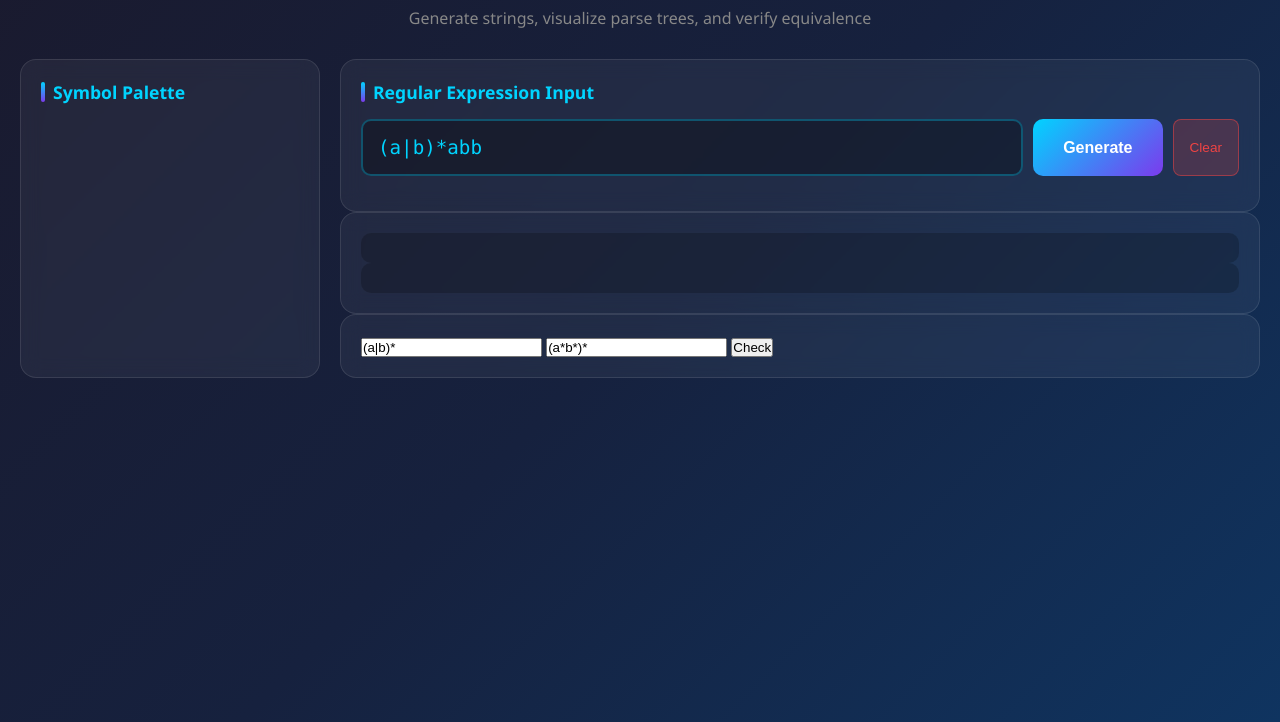
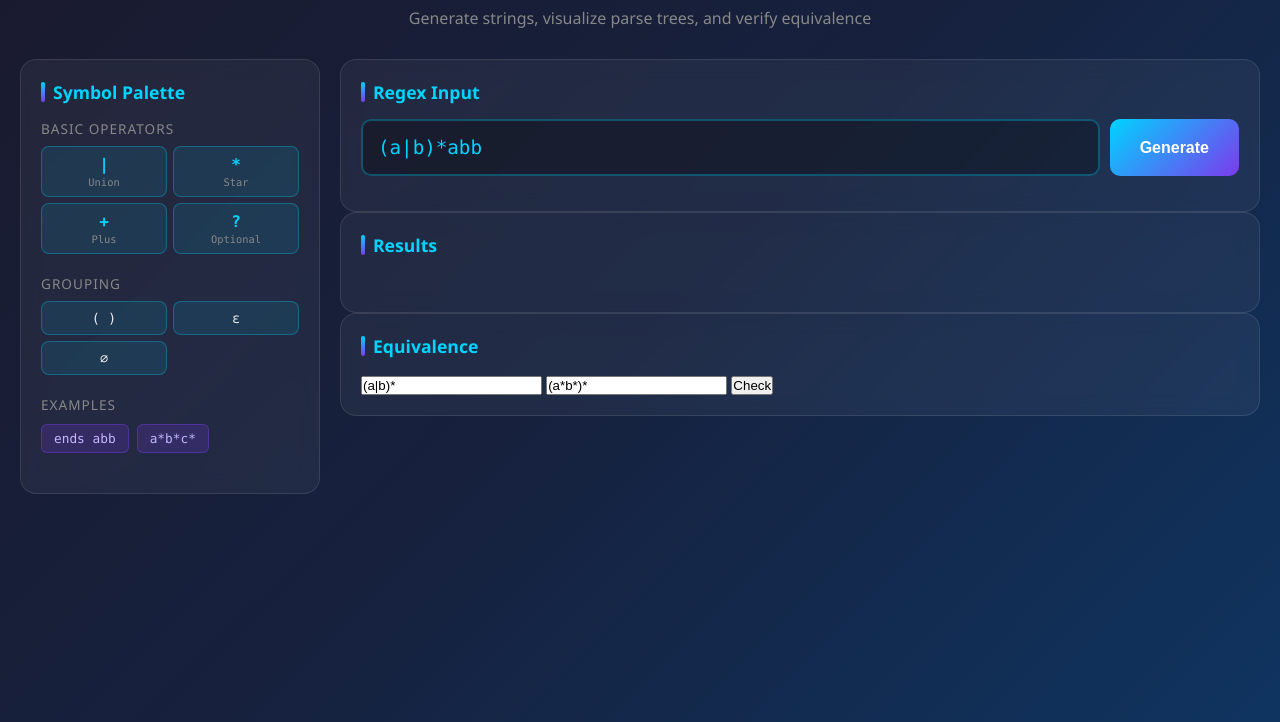
Before and after one commit to RK3109/regex-analyzer, a plain HTML site: page index.html in a window 1280 px wide. Shown: the part 78-800 px from the top of the page. Drawn offline with Linux system fonts and the light colour scheme; files that its build step writes are made by us from their sources; a script that the page names is missing.

Commit message:
Update index.html

```diff
--- a/index.html
+++ b/index.html
@@ -8,6 +8,7 @@
     <!-- External CSS -->
     <link rel="stylesheet" href="styles.css">
 </head>
+
 <body>
     <div class="container">
         <h1>Regular Expression Toolkit</h1>
@@ -18,36 +19,62 @@
             <div class="panel">
                 <div class="panel-title">Symbol Palette</div>
 
-                <!-- (PASTE SAME SIDEBAR HTML HERE — unchanged) -->
-                <!-- KEEP EVERYTHING SAME FROM YOUR ORIGINAL HTML -->
+                <div class="palette-section">
+                    <div class="palette-section-title">Basic Operators</div>
+                    <div class="palette-grid">
+                        <button class="palette-btn" onclick="insertSymbol('|')"><span class="symbol">|</span><span class="desc">Union</span></button>
+                        <button class="palette-btn" onclick="insertSymbol('*')"><span class="symbol">*</span><span class="desc">Star</span></button>
+                        <button class="palette-btn" onclick="insertSymbol('+')"><span class="symbol">+</span><span class="desc">Plus</span></button>
+                        <button class="palette-btn" onclick="insertSymbol('?')"><span class="symbol">?</span><span class="desc">Optional</span></button>
+                    </div>
+                </div>
+
+                <div class="palette-section">
+                    <div class="palette-section-title">Grouping</div>
+                    <div class="palette-grid">
+                        <button class="palette-btn" onclick="insertSymbol('()')">( )</button>
+                        <button class="palette-btn" onclick="insertSymbol('ε')">ε</button>
+                        <button class="palette-btn" onclick="insertSymbol('∅')">∅</button>
+                    </div>
+                </div>
+
+                <div class="palette-section">
+                    <div class="palette-section-title">Examples</div>
+                    <div class="example-btns">
+                        <button class="example-btn" onclick="loadExample('(a|b)*abb')">ends abb</button>
+                        <button class="example-btn" onclick="loadExample('a*b*c*')">a*b*c*</button>
+                    </div>
+                </div>
             </div>
 
-            <!-- Main Content -->
+            <!-- Main -->
             <div>
-                <!-- Input Section -->
                 <div class="panel">
-                    <div class="panel-title">Regular Expression Input</div>
+                    <div class="panel-title">Regex Input</div>
 
                     <div class="regex-input-wrapper">
-                        <input type="text" id="regexInput" class="regex-input" value="(a|b)*abb">
+                        <input id="regexInput" class="regex-input" value="(a|b)*abb">
                         <button class="generate-btn" onclick="generateStrings()">Generate</button>
-                        <button class="clear-btn" onclick="clearInput()">Clear</button>
                     </div>
 
                     <div id="errorDisplay"></div>
                 </div>
 
-                <!-- Results -->
                 <div class="panel">
-                    <div id="stringsList" class="strings-list"></div>
-                    <div id="parseTree" class="parse-tree"></div>
-                    <div id="statsDisplay"></div>
+                    <div class="panel-title">Results</div>
+
+                    <div class="results-grid">
+                        <div id="stringsList"></div>
+                        <div id="parseTree"></div>
+                    </div>
                 </div>
 
-                <!-- Equivalence -->
                 <div class="panel">
-                    <input type="text" id="equivInput1" value="(a|b)*">
-                    <input type="text" id="equivInput2" value="(a*b*)*">
+                    <div class="panel-title">Equivalence</div>
+
+                    <input id="equivInput1" value="(a|b)*">
+                    <input id="equivInput2" value="(a*b*)*">
+
                     <button onclick="checkEquivalence()">Check</button>
                     <div id="equivResult"></div>
                 </div>
```
